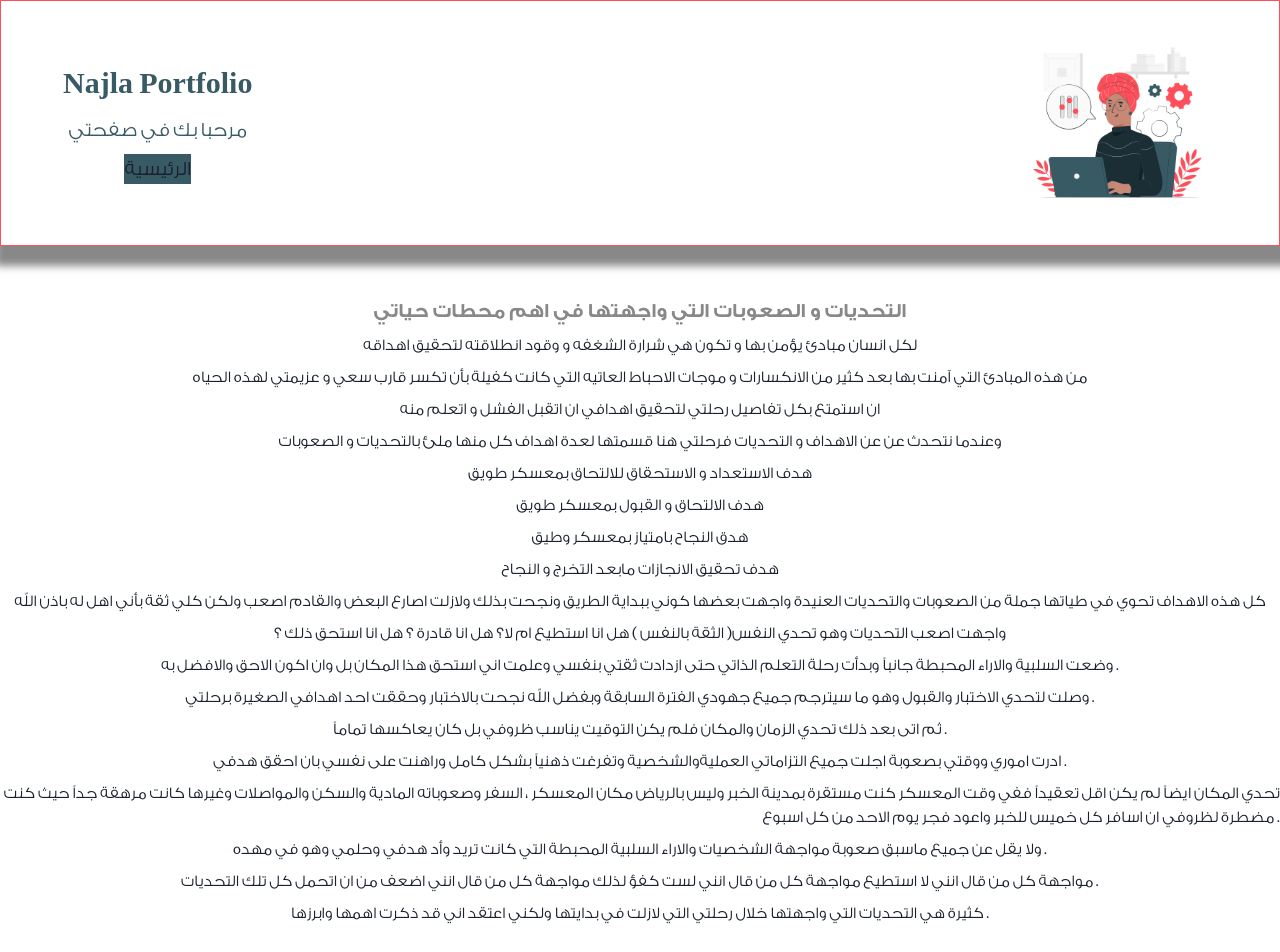
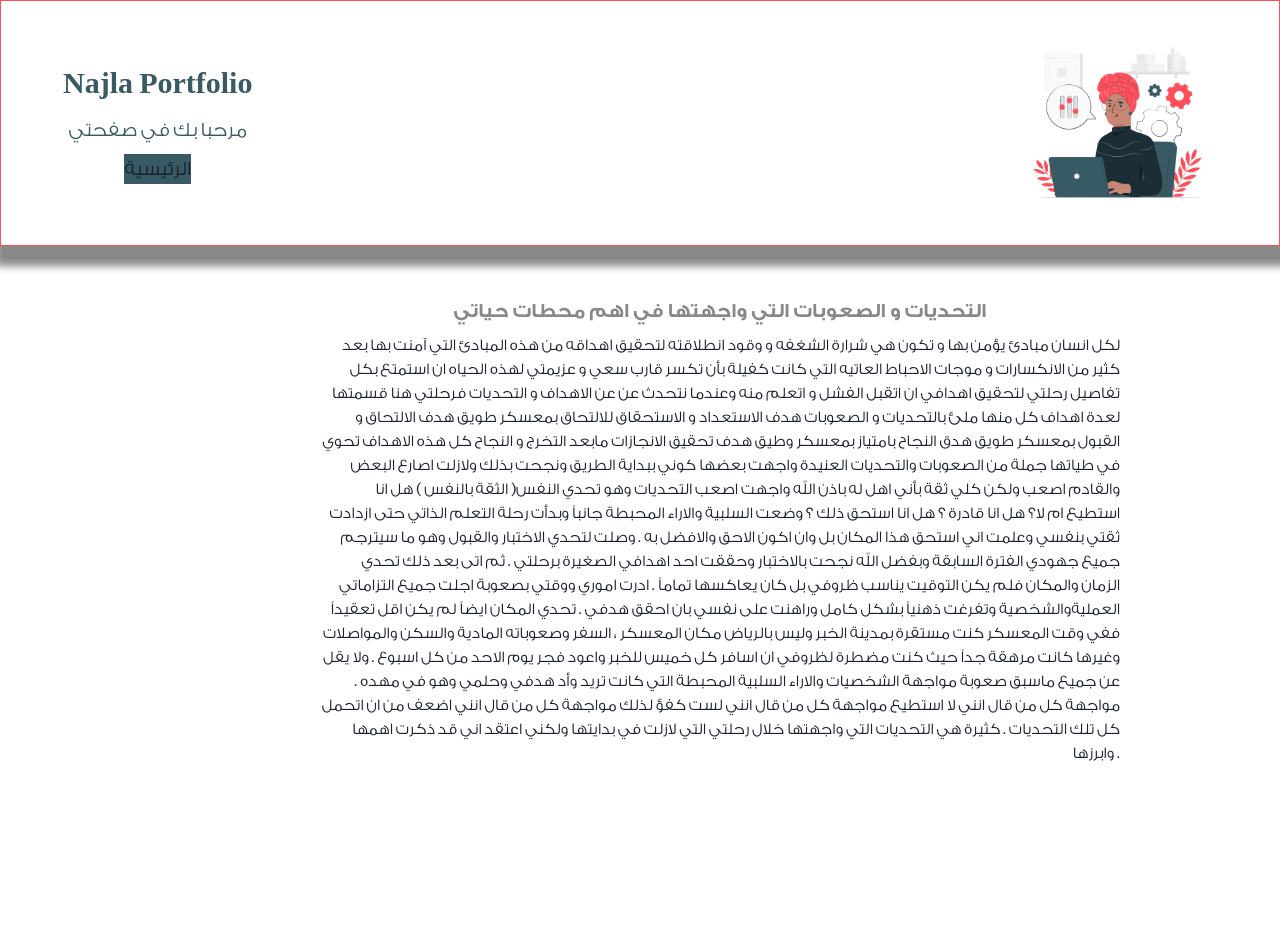
Before and after one commit to naj55/AboutMe-Najla, a React (Vite) app in the folder vite-project/: page /AboutMe in a window 1280 px wide. Shown: the top 952 px of the page. Built offline with nearby package versions, Linux system fonts and the light colour scheme.

Commit message:
Update About.jsx

```diff
--- a/vite-project/src/components/About.jsx
+++ b/vite-project/src/components/About.jsx
@@ -29,73 +29,57 @@ export default function About() {
 
                 </Flex>
             </div>
-            <Flex justifyContent="center" alignItems="center" bg="gray.200">
-                <VStack textAlign="right">
+            <Flex justifyContent="center" alignItems="center" bg="gray.200" w="50em" textAlign="right" ml="20em">
+                <VStack >
                     <Text id="title2" color="#888888" mt="50px">
                         التحديات و الصعوبات التي واجهتها في اهم محطات حياتي
                     </Text>
-                    <Text >
+                    <Text>
+
                         لكل انسان مبادئ يؤمن بها و تكون هي شرارة الشغفه و وقود انطلاقته لتحقيق اهداقه
-                    </Text>
-                    <Text >
+
                         من هذه المبادئ التي آمنت بها بعد كثير من الانكسارات و موجات الاحباط العاتيه التي كانت كفيلة بأن تكسر قارب سعي و عزيمتي لهذه الحياه
-                    </Text>
-                    <Text >
+
                         ان استمتع بكل تفاصيل رحلتي لتحقيق اهدافي ان اتقبل الفشل و اتعلم منه
-                    </Text>
-                    <Text >
+
                         وعندما نتحدث عن عن الاهداف و التحديات فرحلتي هنا قسمتها لعدة اهداف كل منها ملئ بالتحديات و الصعوبات
-                    </Text>
-                    <Text >
+
                         هدف الاستعداد و الاستحقاق للالتحاق بمعسكر طويق
-                    </Text>
-                    <Text >
+
                         هدف الالتحاق و القبول بمعسكر طويق
-                    </Text>
-                    <Text >
+
                         هدق النجاح بامتياز بمعسكر وطيق
-                    </Text>
-                    <Text >
+
                         هدف تحقيق الانجازات مابعد التخرج و النجاح
-                    </Text>
-                    <Text >
+
                         كل هذه الاهداف تحوي في طياتها جملة من الصعوبات والتحديات العنيدة واجهت بعضها كوني ببداية الطريق ونجحت بذلك ولازلت اصارع البعض والقادم اصعب ولكن كلي ثقة بأني اهل له باذن الله
-                    </Text>
-                    <Text >
+
                         واجهت اصعب التحديات وهو تحدي النفس( الثقة بالنفس )
                         هل انا استطيع ام لا؟
                         هل انا قادرة ؟
                         هل انا استحق ذلك ؟
-                    </Text>
-                    <Text >
+
                         وضعت السلبية والاراء المحبطة جانباً وبدأت رحلة التعلم الذاتي حتى ازدادت ثقتي بنفسي وعلمت اني استحق هذا المكان بل وان اكون الاحق والافضل به .
-                    </Text>
-                    <Text>
+
                         وصلت لتحدي الاختبار والقبول وهو ما سيترجم جميع جهودي الفترة السابقة وبفضل الله نجحت بالاختبار وحققت احد اهدافي الصغيرة برحلتي .
-                    </Text>
-                    <Text>
+
                         ثم اتى بعد ذلك تحدي الزمان والمكان
                         فلم يكن التوقيت يناسب ظروفي بل كان يعاكسها تماماً .
-                    </Text>
-                    <Text>
+
                         ادرت اموري ووقتي بصعوبة
                         اجلت جميع التزاماتي العمليةوالشخصية وتفرغت ذهنياً بشكل كامل وراهنت على نفسي بان احقق هدفي .
-                    </Text>
-                    <Text>
+
                         تحدي المكان ايضاً لم يكن اقل تعقيداً ففي وقت المعسكر كنت مستقرة بمدينة الخبر وليس بالرياض مكان المعسكر ، السفر وصعوباته المادية والسكن والمواصلات وغيرها كانت مرهقة جداً
                         حيث كنت مضطرة لظروفي ان اسافر كل خميس للخبر واعود فجر يوم الاحد من كل اسبوع .
 
-                    </Text>
-                    <Text>
+
                         ولا يقل عن جميع ماسبق صعوبة مواجهة الشخصيات والاراء السلبية المحبطة التي كانت تريد وأد هدفي وحلمي وهو في مهده .
 
-                    </Text>
-                    <Text>
+
                         مواجهة كل من قال انني لا استطيع
                         مواجهة كل من قال انني لست كفؤ لذلك
                         مواجهة كل من قال انني اضعف من ان اتحمل كل تلك التحديات .
-                    </Text>
-                    <Text>
+
                         كثيرة هي التحديات التي واجهتها خلال رحلتي التي لازلت في بدايتها ولكني اعتقد اني قد ذكرت اهمها وابرزها .
                     </Text>
                 </VStack>
```
